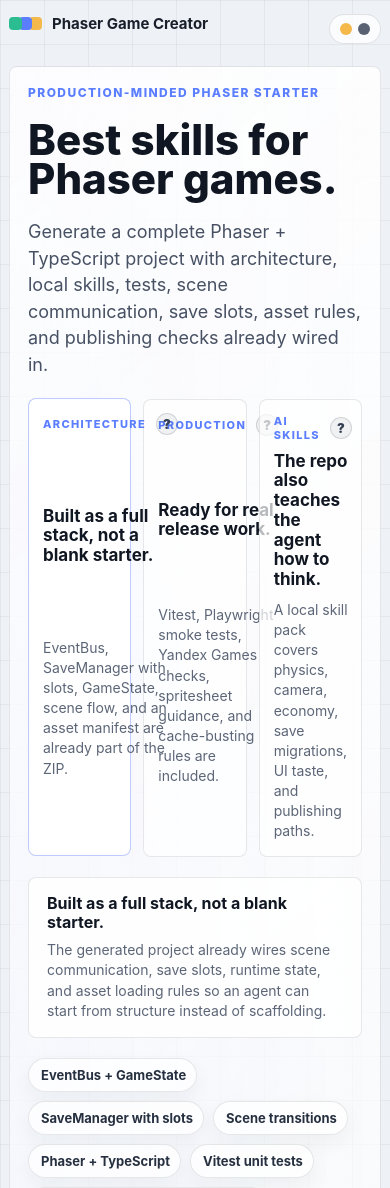
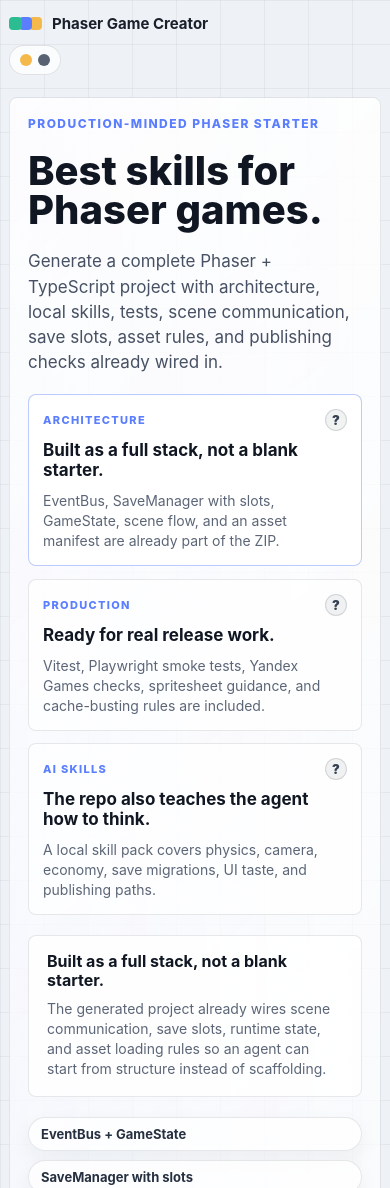
Before and after one commit to fightme-qq/PhaserGameCreator, a website built with Vite: page index.html in a window 390 px wide. Shown: the top 1188 px of the page. Built offline with nearby package versions, Linux system fonts and the light colour scheme.

Commit message:
Fix mobile layout overflow

```diff
--- a/src/styles.css
+++ b/src/styles.css
@@ -58,6 +58,7 @@ textarea {
   display: flex;
   align-items: center;
   gap: 10px;
+  min-width: 0;
   color: #19202b;
 }
 
@@ -72,6 +73,7 @@ textarea {
 .brand strong {
   margin-left: 20px;
   font-size: 15px;
+  overflow-wrap: anywhere;
 }
 
 .nav-pill {
@@ -88,6 +90,7 @@ textarea {
   display: flex;
   align-items: center;
   gap: 10px;
+  flex: 0 0 auto;
 }
 
 .theme-toggle {
@@ -154,10 +157,23 @@ textarea {
   align-items: stretch;
 }
 
+.stage > *,
+.statement > *,
+.console > *,
+.flow > *,
+.capability-grid > *,
+.archive-shell > *,
+.archive-tree > *,
+.payload-head > *,
+.creator > * {
+  min-width: 0;
+}
+
 .statement {
   display: grid;
   align-content: start;
   gap: 20px;
+  min-width: 0;
   min-height: 620px;
   padding: clamp(28px, 6vw, 72px);
   padding-top: clamp(38px, 7vw, 96px);
@@ -198,6 +214,7 @@ h1 {
   color: #475163;
   font-size: clamp(18px, 2vw, 23px);
   line-height: 1.48;
+  overflow-wrap: anywhere;
 }
 
 .hero-highlights {
@@ -241,12 +258,14 @@ h1 {
   color: #111722;
   font-size: 17px;
   line-height: 1.16;
+  overflow-wrap: anywhere;
 }
 
 .hero-highlight p {
   color: #5c6677;
   font-size: 14px;
   line-height: 1.44;
+  overflow-wrap: anywhere;
 }
 
 .hero-highlight-question {
@@ -271,6 +290,8 @@ h1 {
   border-radius: 8px;
   background: rgba(255, 255, 255, 0.82);
   padding: 16px 18px;
+  height: 96px;
+  overflow: hidden;
 }
 
 .hero-explainer strong {
@@ -317,6 +338,8 @@ h1 {
 
 .skill-chip-label {
   display: inline-block;
+  min-width: 0;
+  overflow-wrap: anywhere;
 }
 
 .skill-chip[data-chip="idle"] {
@@ -353,6 +376,7 @@ h1 {
   display: grid;
   align-content: center;
   gap: 20px;
+  min-width: 0;
   min-height: 620px;
   border-radius: 8px;
   background: #111722;
@@ -1033,9 +1057,18 @@ html[data-theme="dark"] .creator-links a:hover {
     grid-template-columns: 1fr;
   }
 
+  .hero-highlights {
+    grid-template-columns: 1fr;
+  }
+
   .statement,
   .console {
     min-height: 0;
+  }
+
+  .hero-explainer {
+    height: auto;
+    overflow: visible;
   }
 
   h1 {
@@ -1049,6 +1082,12 @@ html[data-theme="dark"] .creator-links a:hover {
 
   .payload-summary {
     grid-template-columns: repeat(2, minmax(0, 1fr));
+  }
+
+  .capability-head,
+  .payload-head {
+    align-items: flex-start;
+    flex-direction: column;
   }
 
   .creator {
@@ -1073,12 +1112,13 @@ html[data-theme="dark"] .creator-links a:hover {
 
   .nav {
     align-items: flex-start;
+    flex-direction: column;
     gap: 12px;
   }
 
   .nav-actions {
-    align-items: flex-end;
-    flex-direction: column;
+    align-items: flex-start;
+    width: 100%;
   }
 
   .nav-pill {
@@ -1091,7 +1131,33 @@ html[data-theme="dark"] .creator-links a:hover {
   }
 
   h1 {
-    font-size: 42px;
+    font-size: 40px;
+    line-height: 0.98;
+  }
+
+  h2,
+  .archive-inspector h3 {
+    font-size: 24px;
+  }
+
+  .lead {
+    font-size: 17px;
+  }
+
+  .skill-wall,
+  .creator-links {
+    align-items: stretch;
+    flex-direction: column;
+  }
+
+  .skill-chip,
+  .creator-links a {
+    width: 100%;
+  }
+
+  .payload-head,
+  .archive-inspector {
+    padding: 18px;
   }
 
   .payload-summary,
@@ -1103,6 +1169,12 @@ html[data-theme="dark"] .creator-links a:hover {
     grid-template-columns: 1fr;
   }
 
+  .archive-block span {
+    align-items: flex-start;
+    flex-direction: column;
+    gap: 4px;
+  }
+
   .segments {
     grid-template-columns: 1fr;
   }
```
